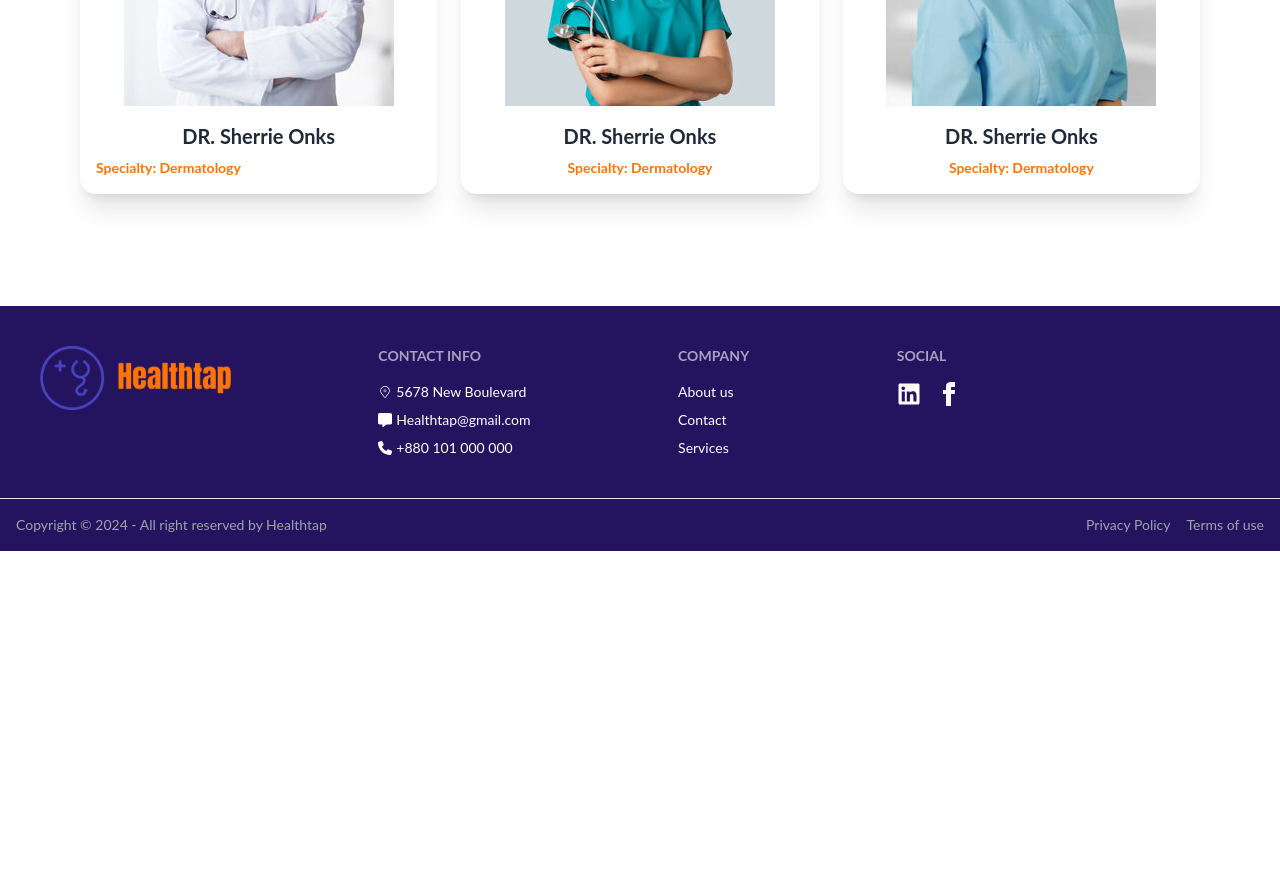
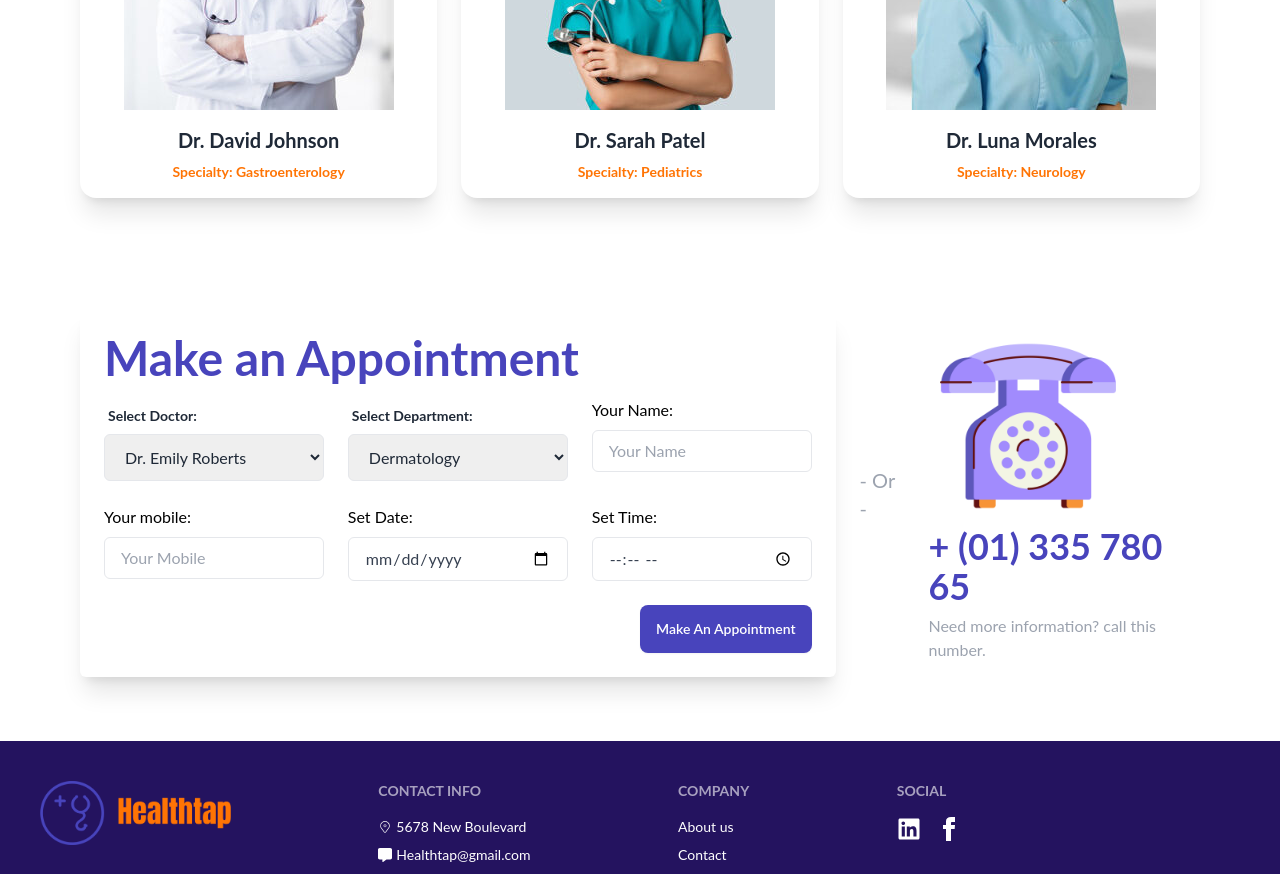
Before and after one commit to aayman01/health-tap-client, a React (Vite) app: page / in a window 1280 px wide. Shown: the part 1540-2414 px from the top of the page. Before the commit the page ends 2091 px from the top, so only its background shows below. Built offline with nearby package versions, Linux system fonts and the light colour scheme; no server answers.

Commit message:
appointment section added

```diff
--- /dev/null
+++ b/src/Pages/Home/Appointment.jsx
@@ -0,0 +1,109 @@
+import phone from '../../assets/phone.png'
+
+const Appointment = () => {
+  return (
+    <div className="max-w-6xl mx-auto px-4 my-16">
+      <div className="flex items-center justify-between gap-6">
+        <section className="p-6 bg-white rounded-md shadow-xl">
+          <h2 className="text-5xl font-bold text-primary mb-4">
+            Make an Appointment
+          </h2>
+
+          <form>
+            <div className="grid grid-cols-1 gap-6 mt-4 lg:grid-cols-3">
+              <div>
+                <label className="form-control">
+                  <div className="label">
+                    <span className="label-text font-bold">Select Doctor:</span>
+                  </div>
+                  <select
+                    className="px-4 py-3 rounded-md border w-full"
+                    name="doctorName"
+                    required
+                  >
+                    <option value="Dr. Emily Roberts">Dr. Emily Roberts</option>
+                    <option value="Dr. James Mitchell">
+                      Dr. James Mitchell
+                    </option>
+                    <option value="Dr. Sarah Patel">Dr. Sarah Patel</option>
+                    <option value="Dr. Robert Chen">Dr. Robert Chen</option>
+                    <option value="Dr. Laura Morales">Dr. Laura Morales</option>
+                    <option value="Dr. David Johnson">Dr. David Johnson</option>
+                  </select>
+                </label>
+              </div>
+              <label className="form-control">
+                <div className="label">
+                  <span className="label-text font-bold">
+                    Select Department:
+                  </span>
+                </div>
+                <select
+                  className="px-4 py-3 rounded-md border w-full"
+                  name="department"
+                  required
+                >
+                  <option value="Dermatology">Dermatology</option>
+                  <option value="Cardiology">Cardiology</option>
+                  <option value="Pediatrics"> Pediatrics</option>
+                  <option value="Orthopedics"> Orthopedics</option>
+                  <option value="Neurology"> Neurology</option>
+                  <option value="Gastroenterology">Gastroenterology</option>
+                </select>
+              </label>
+              <div>
+                <label className="text-black ">Your Name:</label>
+                <input
+                  placeholder="Your Name"
+                  type="text"
+                  className="block w-full px-4 py-2 mt-2 text-gray-700 bg-white border rounded-md focus:outline-none focus:ring"
+                />
+              </div>
+
+              <div>
+                <label className="text-black">Your mobile:</label>
+                <input
+                  placeholder="Your Mobile"
+                  type="text"
+                  className="block w-full px-4 py-2 mt-2 text-gray-700 bg-white border border-gray-200 rounded-md focus:outline-none focus:ring"
+                />
+              </div>
+
+              <div>
+                <label className="text-black">Set Date:</label>
+                <input
+                  id="password"
+                  type="date"
+                  className="block w-full px-4 py-2 mt-2 text-gray-700 bg-white border border-gray-200 rounded-md focus:outline-none focus:ring"
+                />
+              </div>
+
+              <div>
+                <label className="text-black">Set Time:</label>
+                <input
+                  id="passwordConfirmation"
+                  type="time"
+                  className="block w-full px-4 py-2 mt-2 text-gray-700 bg-white border border-gray-200 rounded-md focus:outline-none focus:ring"
+                />
+              </div>
+            </div>
+
+            <div className="flex justify-end mt-6">
+              <button className="btn btn-main hover:bg-[#ff7404]">
+                Make An Appointment
+              </button>
+            </div>
+          </form>
+        </section>
+        <p className="text-xl text-gray-400">- Or -</p>
+        <div>
+          <img className="w-[200px] h-[200px]" src={phone} alt="" />
+          <p className='text-primary font-bold text-4xl'>+ (01) 335 780 65</p>
+          <p className='text-gray-400 mt-2'>Need more information? call this number.</p>
+        </div>
+      </div>
+    </div>
+  );
+};
+
+export default Appointment;
--- a/src/Pages/Home/Home.jsx
+++ b/src/Pages/Home/Home.jsx
@@ -1,3 +1,4 @@
+import Appointment from "./Appointment";
 import Banner from "./Banner";
 import NavBar from "./NavBar/NavBar";
 import OurSpecalist from "./OurSpecalist";
@@ -10,6 +11,7 @@ const Home = () => {
       <Banner />
       <PopularService />
       <OurSpecalist />
+      <Appointment/>
     </div>
   );
 };
--- a/src/Pages/Home/OurSpecalist.jsx
+++ b/src/Pages/Home/OurSpecalist.jsx
@@ -8,7 +8,9 @@ const OurSpecalist = () => {
     return (
       <div className="max-w-6xl mx-auto px-4">
         <div>
-          <h2 className='text-3xl font-bold text-primary mb-16 mt-32 text-center'>Our Specialists</h2>
+          <h2 className="text-4xl font-bold text-second mb-16 mt-32 text-center">
+            Our Specialists
+          </h2>
         </div>
         <div className="grid grid-cols-1 lg:grid-cols-3 gap-6 mb-28">
           <div className="card card-compact bg-base-100 shadow-xl">
@@ -27,8 +29,8 @@ const OurSpecalist = () => {
               <img src={img2} alt="doctor" />
             </figure>
             <div className="card-body text-center">
-              <h2 className="text-xl font-bold">DR. Sherrie Onks</h2>
-              <p className="text-second font-bold">Specialty: Dermatology</p>
+              <h2 className="text-xl font-bold">Dr. James Mitchell</h2>
+              <p className="text-second font-bold">Specialty: Cardiology</p>
             </div>
           </div>
           <div className="card card-compact bg-base-100 shadow-xl">
@@ -36,8 +38,8 @@ const OurSpecalist = () => {
               <img src={img3} alt="doctor" />
             </figure>
             <div className="card-body text-center">
-              <h2 className="text-xl font-bold">DR. Sherrie Onks</h2>
-              <p className="text-second font-bold">Specialty: Dermatology</p>
+              <h2 className="text-xl font-bold">Dr. Robert Chen</h2>
+              <p className="text-second font-bold">Specialty: Orthopedics</p>
             </div>
           </div>
           <div className="card card-compact bg-base-100 shadow-xl">
@@ -46,9 +48,11 @@ const OurSpecalist = () => {
             </figure>
             <div className="card-body">
               <h2 className="text-xl font-bold text-center">
-                DR. Sherrie Onks
+                Dr. David Johnson
               </h2>
-              <p className="text-second font-bold">Specialty: Dermatology</p>
+              <p className="text-second font-bold text-center">
+                Specialty: Gastroenterology
+              </p>
             </div>
           </div>
           <div className="card card-compact bg-base-100 shadow-xl">
@@ -56,8 +60,8 @@ const OurSpecalist = () => {
               <img src={img5} alt="doctor" />
             </figure>
             <div className="card-body text-center">
-              <h2 className="text-xl font-bold">DR. Sherrie Onks</h2>
-              <p className="text-second font-bold">Specialty: Dermatology</p>
+              <h2 className="text-xl font-bold">Dr. Sarah Patel</h2>
+              <p className="text-second font-bold">Specialty: Pediatrics</p>
             </div>
           </div>
           <div className="card card-compact bg-base-100 shadow-xl">
@@ -65,8 +69,8 @@ const OurSpecalist = () => {
               <img src={img6} alt="doctor" />
             </figure>
             <div className="card-body text-center">
-              <h2 className="text-xl font-bold">DR. Sherrie Onks</h2>
-              <p className="text-second font-bold">Specialty: Dermatology</p>
+              <h2 className="text-xl font-bold">Dr. Luna Morales</h2>
+              <p className="text-second font-bold">Specialty: Neurology</p>
             </div>
           </div>
         </div>
```
Also changed, not shown: src/assets/phone.png (added).
